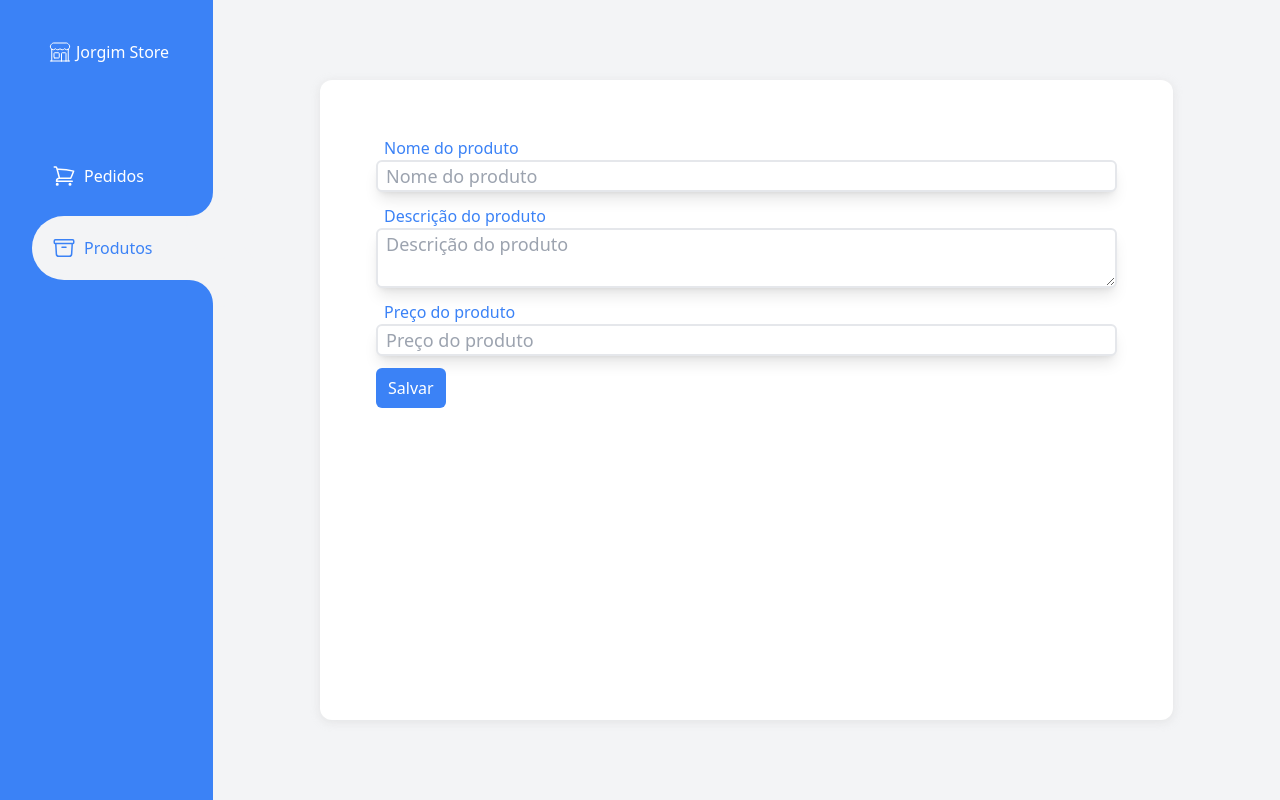
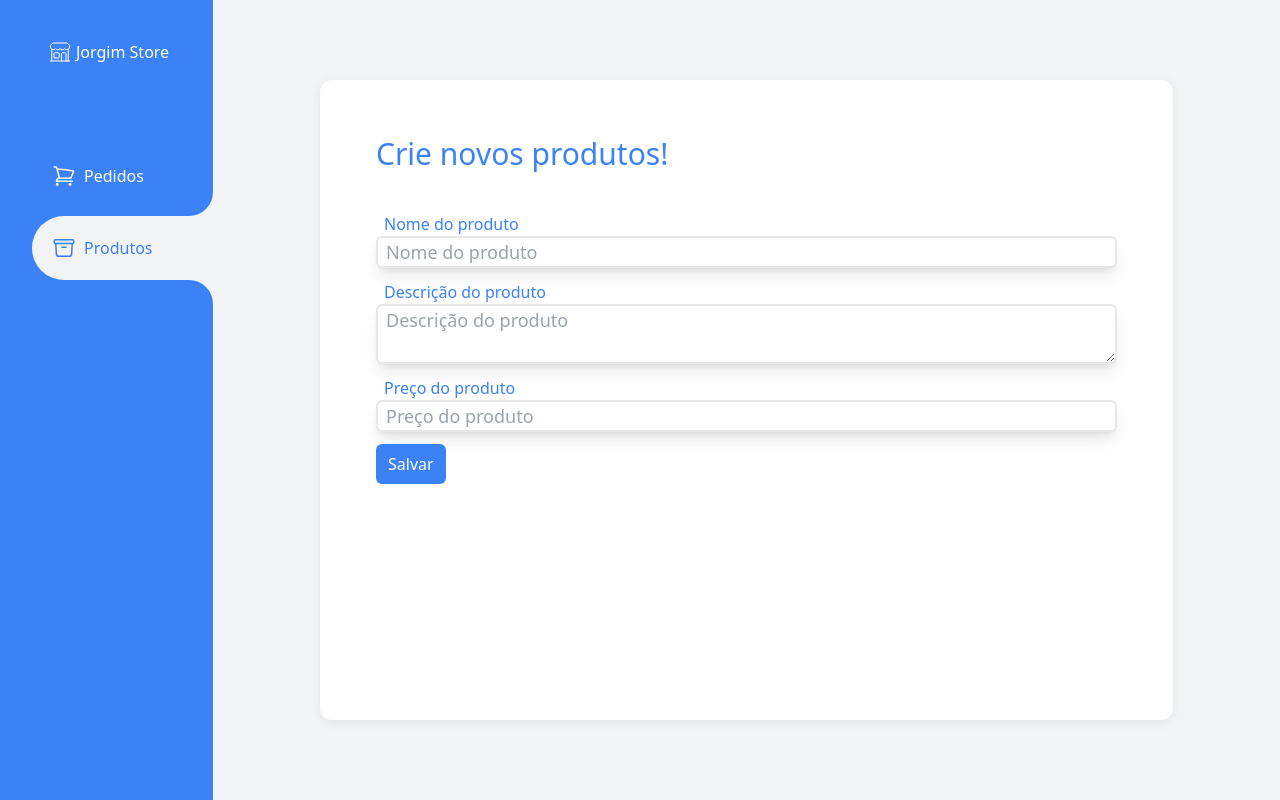
Before and after one commit to felipeJJ/e-commerce-admin, a Next.js app: page /produtos/novo in a window 1280 px wide. Built offline with nearby package versions, Linux system fonts and the light colour scheme.

Commit message:
refactor: displaing a title

```diff
--- a/pages/produtos/novo.tsx
+++ b/pages/produtos/novo.tsx
@@ -1,9 +1,10 @@
 import Form from "@/components/Form";
 import Layout from "@/components/Layout";
 
-export default function novoProduto() {
+export default function NovoProduto() {
   return (
     <Layout>
+      <h1>Crie novos produtos!</h1>
       <Form />
     </Layout>
   )
```
